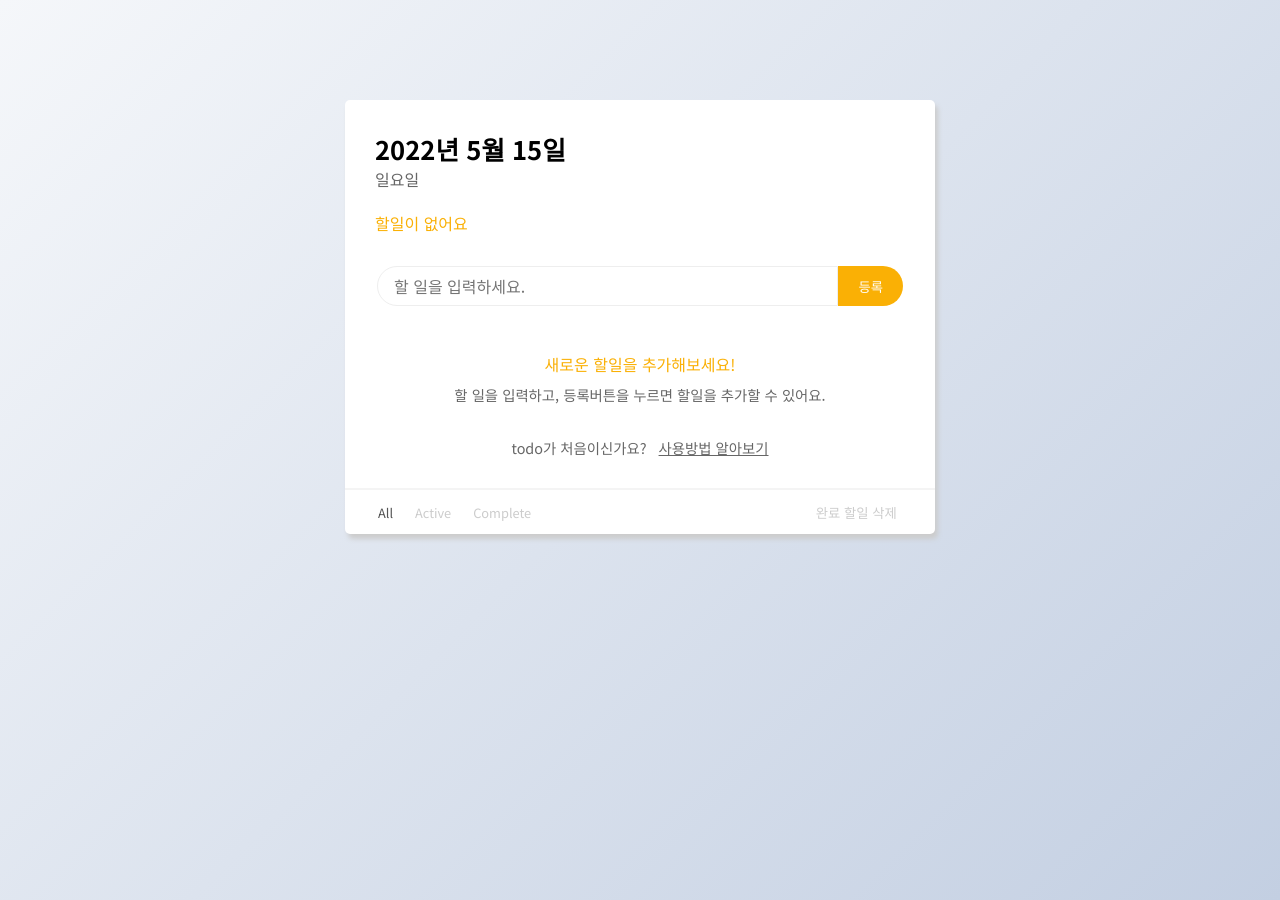
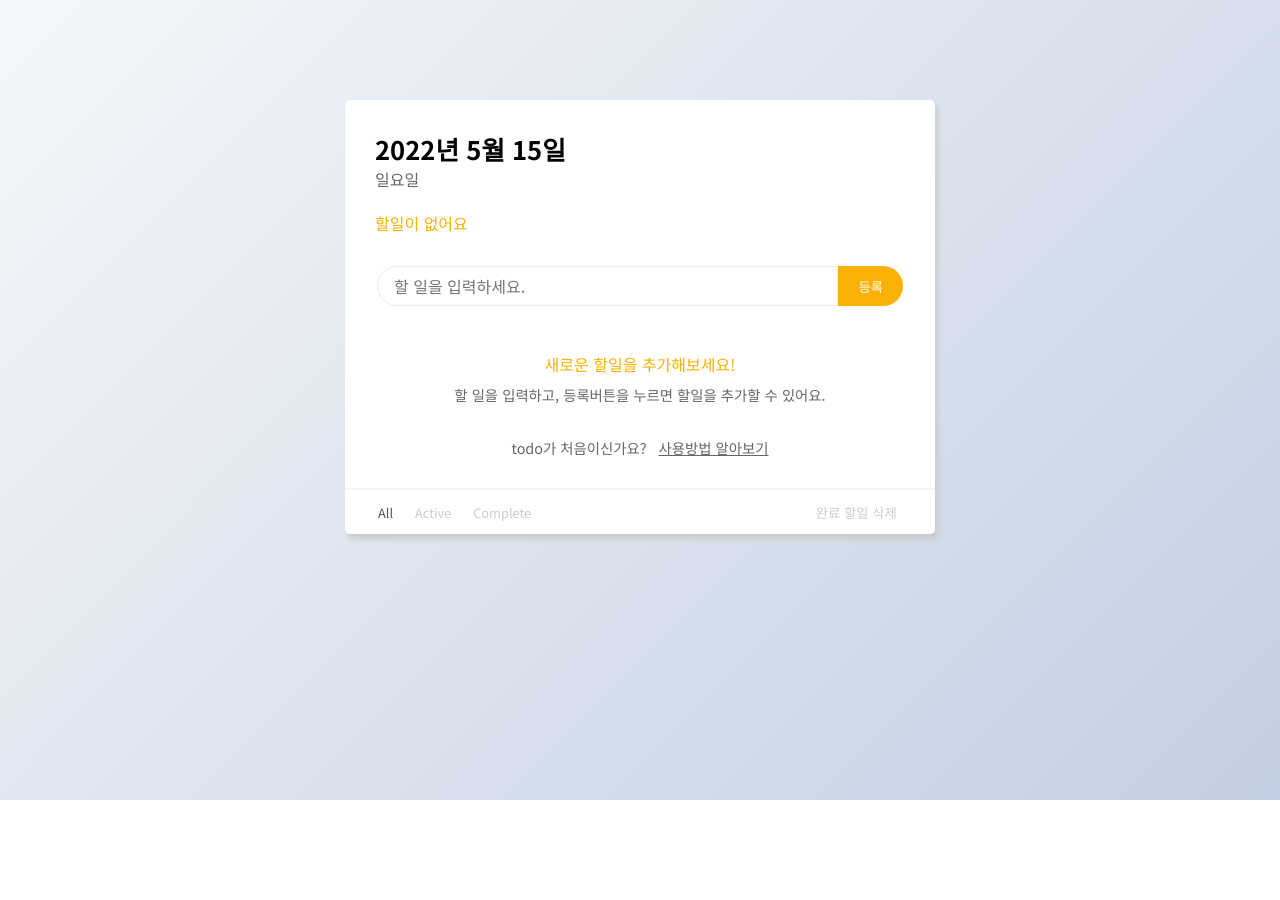
Before and after one commit to hyemin12/typescript-todo-app, a React (Create React App) app: page / in a window 1280 px wide. After the commit the page ends 800 px from the top, so only its background shows below. Built offline with nearby package versions, Linux system fonts and the light colour scheme.

Commit message:
fix: 화면이 넘치는 오류 수정

```diff
--- a/src/style.scss
+++ b/src/style.scss
@@ -11,7 +11,7 @@ $dangerColor: rgb(255, 14, 14);
 }
 body {
   width: 100%;
-  height: 100vh;
+  min-height: 100vh;
   background-image: linear-gradient(135deg, #f5f7fa 0%, #c3cfe2 100%);
 }
 li {
@@ -81,7 +81,7 @@ button {
   display: flex;
   justify-content: center;
   position: relative;
-  margin-top: 100px;
+  padding-top: 100px;
 
   div.inner {
     min-width: 590px;
```
